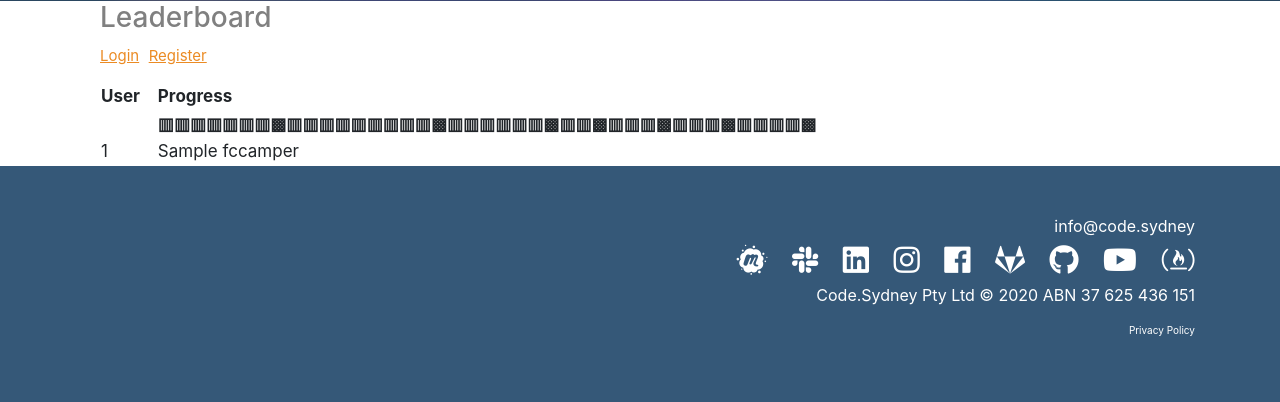
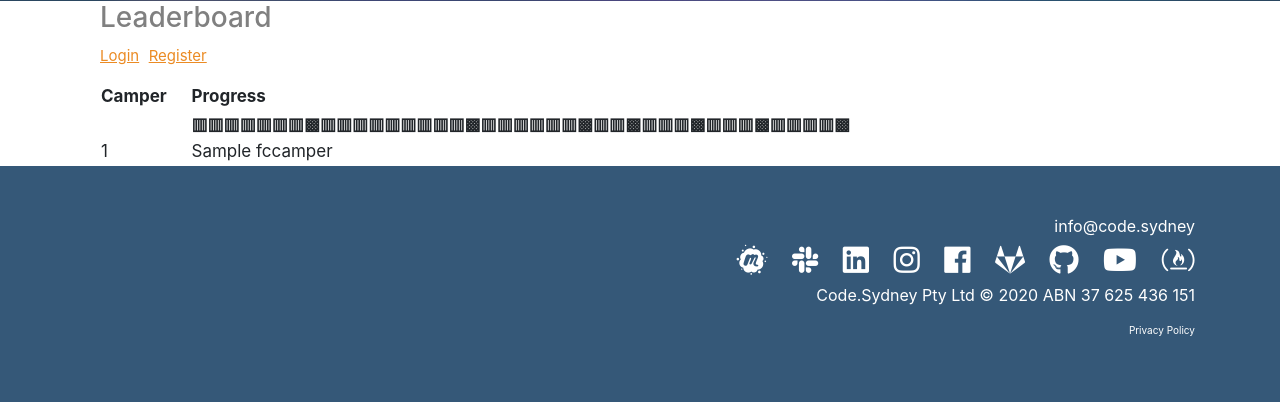
Before and after one commit to thecodesydney/codesydneywebsite, a Flask app: template templates/fccleaderboard.html in a window 1280 px wide. Shown: the part 704-1106 px from the top of the page. Run offline with Flask 2, Linux system fonts and the light colour scheme; the template is opened without the code that fills it: most values are stand-ins (such as "Sample title", 1, 10 or a date in 2020); some libraries are stand-ins or nearby versions.

Commit message:
Updated camper description

```diff
--- a/templates/fccleaderboard.html
+++ b/templates/fccleaderboard.html
@@ -28,7 +28,7 @@
 <div>
   <table style="font-size:17px;width:76%;text-align:left;font-weight:normal;margin-left:100px" border="0">
   <tr>
-    <th>User</th>
+    <th>Camper</th>
     <th>Progress</th>
   </tr>
   <tr>
```
